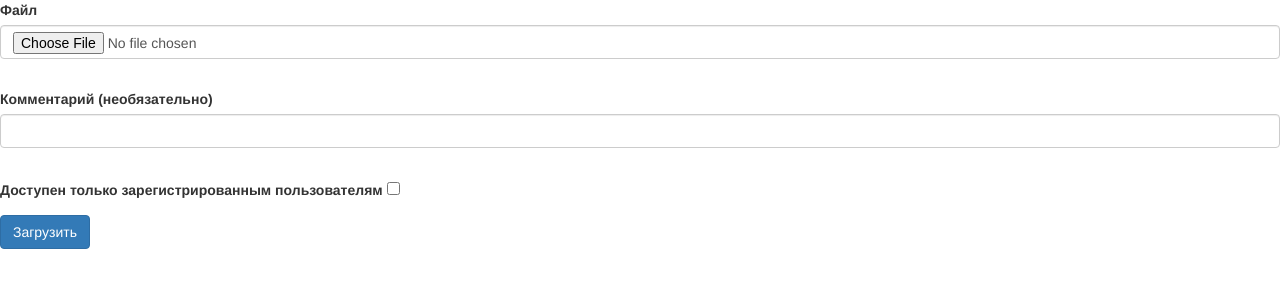
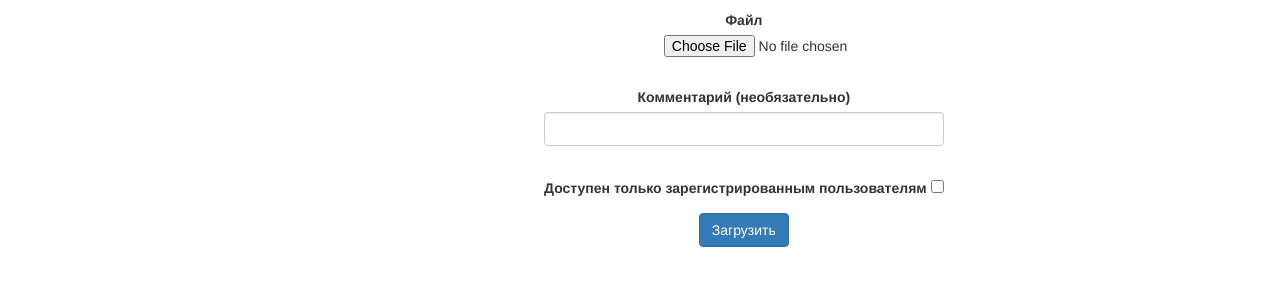
Before and after one commit to Yarosvet/North_host, a Flask app: page /cabinet/upload_file in a window 1280 px wide. Shown: the part 70-370 px from the top of the page. Run offline with Flask 2, Linux system fonts and the light colour scheme; a user stored in the database is signed in; some libraries are stand-ins or nearby versions.

Commit message:
Tried to make file uploading again

```diff
--- a/forms.py
+++ b/forms.py
@@ -1,5 +1,6 @@
 from flask_wtf import FlaskForm
-from wtforms import StringField, PasswordField, BooleanField, SubmitField, FileField
+from flask_wtf.file import FileField, FileRequired
+from wtforms import StringField, PasswordField, BooleanField, SubmitField
 from wtforms.validators import DataRequired
 
 
--- a/main.py
+++ b/main.py
@@ -88,23 +88,19 @@ def change_password():
 def upload_file():
     form = UploadFileForm()
     if form.validate_on_submit():
-        file = request.files["file"]
-        if bool(file.filename):
-            file_bytes = file.read(MAX_FILE_SIZE)
-            if len(file_bytes) >= MAX_FILE_SIZE:
-                return render_template('upload_file.html',
-                                       message=f'Размер файла превышает максимальный ({MAX_FILE_SIZE} байт)', form=form)
-            else:
-                session = db_session.create_session()
-                obj = Files(filename=file.filename, user_id=current_user.id, is_private=form.is_private.data,
-                            comment=form.comment.data)
-                session.add(obj)
-                session.commit()
-                f = open(f'files/{obj.id}/{file.filename}', 'wb')
-                f.write(file_bytes)
-                f.close()
-                del file_bytes
-                return render_template('upload_file.html', link=f"https://{domain}/getFile?id={obj.id}", form=form)
+        file = form.file
+        if not file.has_file():
+            return render_template('upload_file.html', form=form, message="Выберите файл!")
+        if file.data.content_length > MAX_FILE_SIZE:
+            return render_template('upload_file.html',
+                                   message=f'Размер файла превышает максимальный ({MAX_FILE_SIZE} байт)', form=form)
+        session = db_session.create_session()
+        obj = Files(filename=file.filename, user_id=current_user.id, is_private=form.is_private.data,
+                    comment=form.comment.data)
+        session.add(obj)
+        session.commit()
+        file.data.save(f'files/{obj.id}/{file.filename}')
+        return render_template('upload_file.html', link=f"https://{domain}/getFile?id={obj.id}", form=form)
     return render_template('upload_file.html', form=form)
 
 
--- a/templates/login.html
+++ b/templates/login.html
@@ -20,7 +20,6 @@
 </head>
 <body>
 <div class="content">
-    {% block content %}
     <h1>Авторизация</h1>
     <form action="" method="post" novalidate>
         {{ form.hidden_tag() }}
@@ -50,7 +49,6 @@
         {% endif %}
         <p>{{ form.submit(type="submit", class="btn btn-primary") }}</p>
     </form>
-    {% endblock %}
 </div>
 </body>
 </html>
--- a/templates/upload_file.html
+++ b/templates/upload_file.html
@@ -13,6 +13,16 @@
             .nav li {
                 float: left;
             }
+            .content {
+            position: absolute;
+            left: 42.5%;
+            top: 10%;
+            text-align: center;
+            }
+            .file_space {
+            position: relative;
+            left: 30%;
+            }
     </style>
 </head>
 <body>
@@ -27,15 +37,18 @@
         </h1></li>
     </ul>
 </header>
+<div class="content">
+    <form action="" method="post" novalidate>
+        {{ form.hidden_tag() }}
     {% if message %}
     <p class="alert alert-danger" role="alert">[{{ message }}]</p>
     {% endif %}
     <p>
             {{ form.file.label }}
-            {{ form.file(class="form-control", type="file", enctype="multipart/form-data", method="post") }}<br>
+            {{ form.file(class="file_space", type="file", enctype="multipart/form-data", method="post") }}<br>
             {% for error in form.file.errors %}
         <p class="alert alert-danger" role="alert">
-            {{ error }}
+            Error: {{ error }}
         </p>
         {% endfor %}
     <p>
@@ -63,5 +76,7 @@
             Ссылка на файл: {{ link }}
         </p>
     {% endif %}
+    </form>
+</div>
 </body>
 </html>
```
